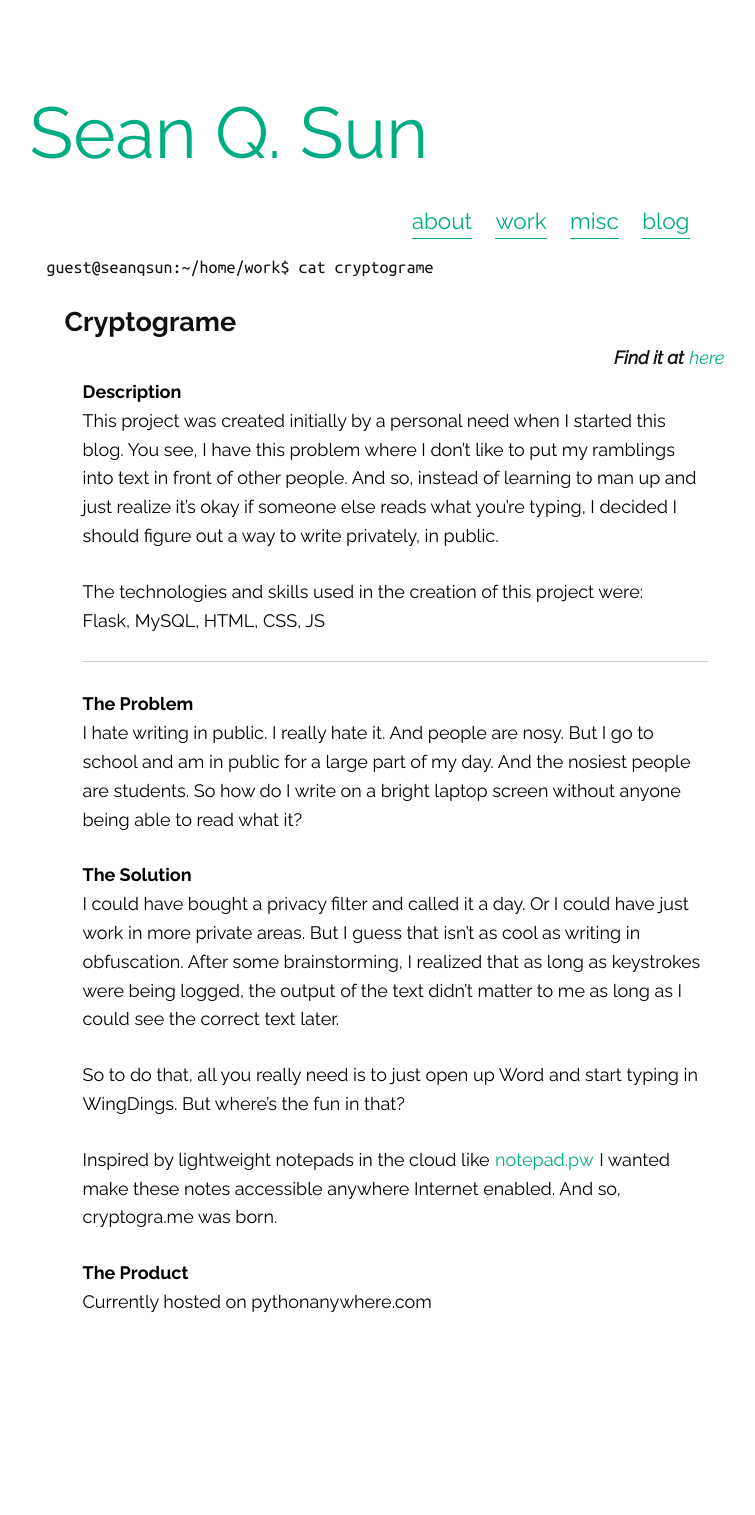
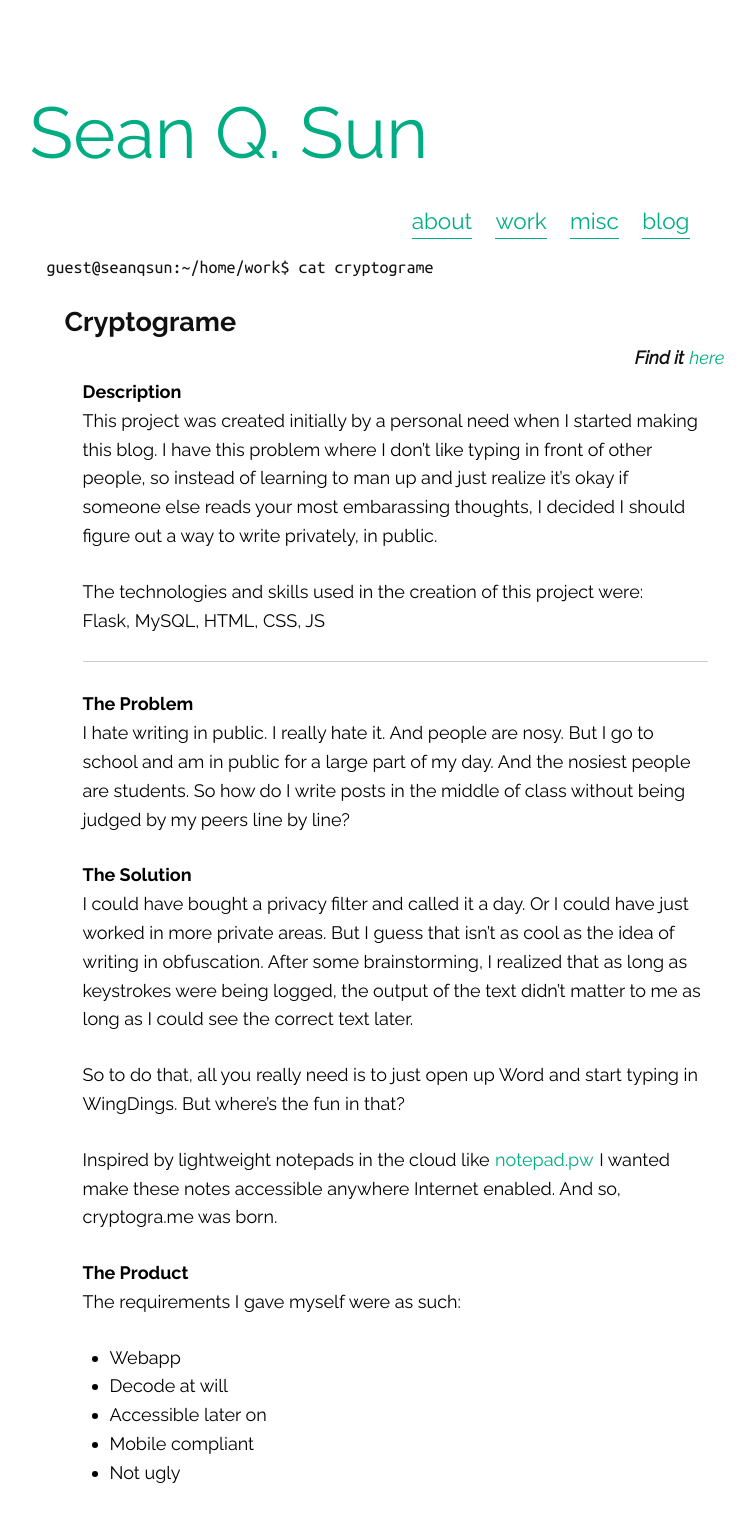
Before and after one commit to Sean-Q-Sun/Sean-Q-Sun.github.io, a Jekyll site: the page built from projects/cryptograme.md, in a window 1280 px wide. Shown: the whole page, without its empty margins (245-1000 px from the left). Built offline with Jekyll 4.4.1, drawn with Linux system fonts in a browser that asks for light colours; before the commit the page ends 1344 px from its top, so only the background shows below that.

Commit message:
cryptograme writeup

```diff
--- a/projects/cryptograme.md
+++ b/projects/cryptograme.md
@@ -8,10 +8,10 @@ permalink: /work/cryptograme
 
 ## Cryptograme
 
-#### Find it at <a class="link1" href="http://cryptogra.me">here</a>
+#### Find it <a class="link1" href="http://cryptogra.me">here</a>
 
 **Description**
-This project was created initially by a personal need when I started this blog. You see, I have this problem where I don't like to put my ramblings into text in front of other people. And so, instead of learning to man up and just realize it's okay if someone else reads what you're typing, I decided I should figure out a way to write privately, in public.
+This project was created initially by a personal need when I started making this blog. I have this problem where I don't like typing in front of other people, so instead of learning to man up and just realize it's okay if someone else reads your most embarassing thoughts, I decided I should figure out a way to write privately, in public.
 
 The technologies and skills used in the creation of this project were:
 Flask, MySQL, HTML, CSS, JS
@@ -20,14 +20,19 @@ Flask, MySQL, HTML, CSS, JS
 
 **The Problem**
 I hate writing in public. I really hate it. And people are nosy.
-But I go to school and am in public for a large part of my day. And the nosiest people are students. So how do I write on a bright laptop screen without anyone being able to read what it?
+But I go to school and am in public for a large part of my day. And the nosiest people are students. So how do I write posts in the middle of class without being judged by my peers line by line?
 
 **The Solution**
-I could have bought a privacy filter and called it a day. Or I could have just work in more private areas. But I guess that isn't as cool as writing in obfuscation. After some brainstorming, I realized that as long as keystrokes were being logged, the output of the text didn't matter to me as long as I could see the correct text later.
+I could have bought a privacy filter and called it a day. Or I could have just worked in more private areas. But I guess that isn't as cool as the idea of writing in obfuscation. After some brainstorming, I realized that as long as keystrokes were being logged, the output of the text didn't matter to me as long as I could see the correct text later.
 
 So to do that, all you really need is to just open up Word and start typing in WingDings. But where's the fun in that?
 
 Inspired by lightweight notepads in the cloud like <a class="link1" href="http://notepad.pw">notepad.pw</a> I wanted make these notes accessible anywhere Internet enabled. And so, cryptogra.me was born.
 
 **The Product**
-Currently hosted on pythonanywhere.com
+The requirements I gave myself were as such:
+* Webapp
+* Decode at will
+* Accessible later on
+* Mobile compliant
+* Not ugly
```
